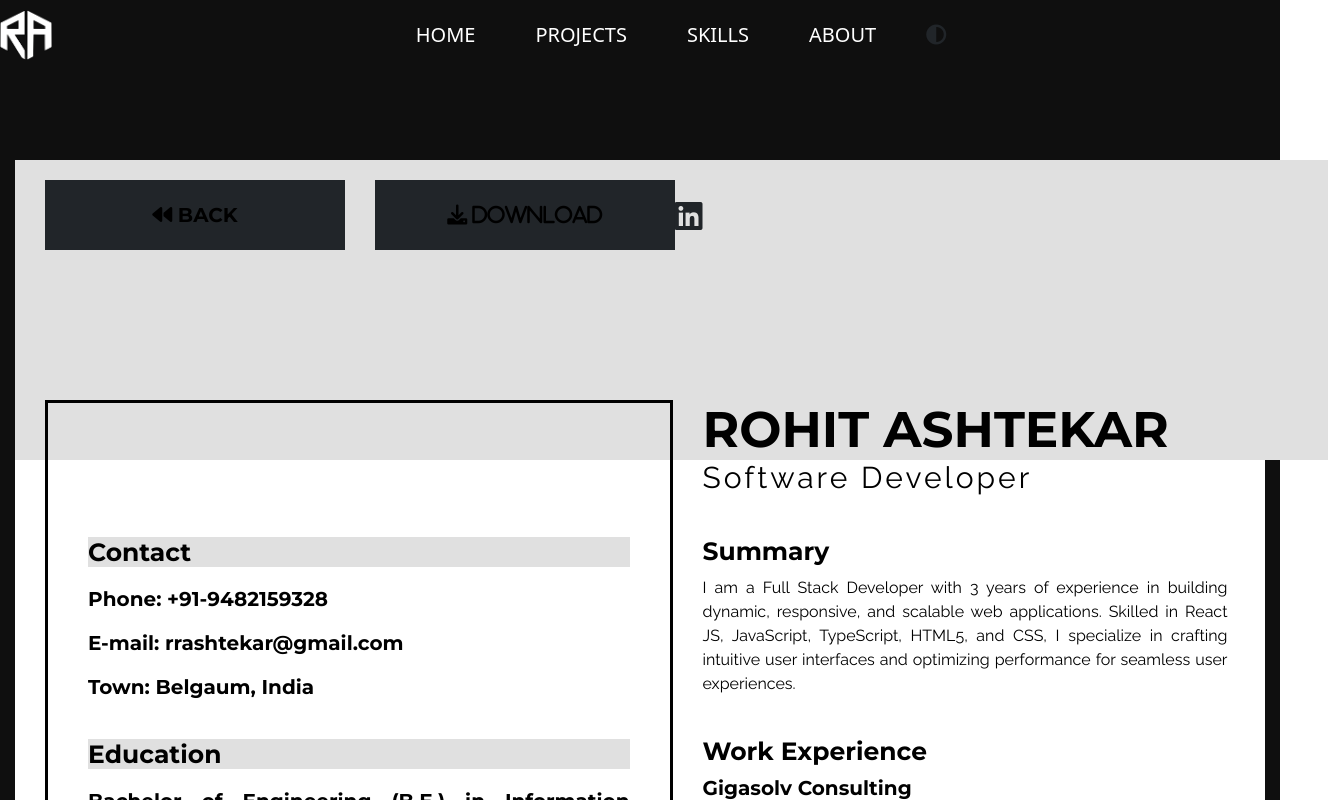
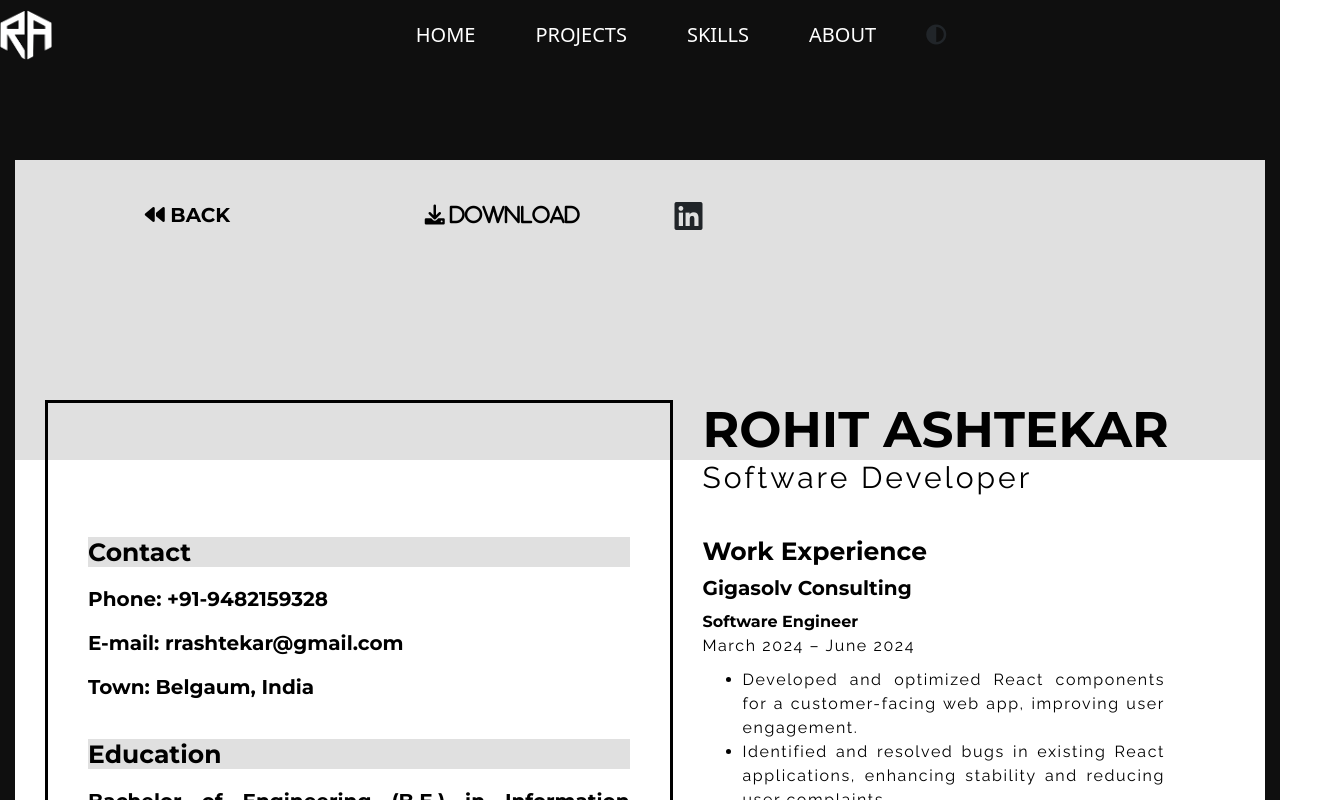
Before and after one commit to rohitashtekar/portfolio, a React (Vite) app in the folder Portfolio/: page /resume in a window 1280 px wide. Shown: the top 800 px of the page, 1328 px wide, since content can reach past the window. Built offline with nearby package versions, Linux system fonts and the light colour scheme.

Commit message:
UPDATE: removed unwanted class name

```diff
--- a/Portfolio/src/components/Resume.jsx
+++ b/Portfolio/src/components/Resume.jsx
@@ -13,11 +13,11 @@ const Resume = () => {
         <>
             <section className="res-section container-fluid">
                 <div className="resume">
-                    <div className="res-left col-6">
+                    <div className="res-left">
                         <div className="box">
-                            <button className="btn btn-dark box-btn me-0" onClick={ navigatePageBack }><i className="fa-solid fa-backward"></i> BACK </button>
-                            <a className="btn btn-dark box-btn" href={ RAres } target="_blank"><i className="fa-solid fa-download"> DOWNLOAD </i></a>
-                            <Link to="https://www.linkedin.com/in/rohit-ashtekar-140536125" target="_blank"><i className="fa-brands fa-linkedin fa-2xl text-dark"></i></Link>
+                            <button className="btn box-btn" onClick={ navigatePageBack }><i className="fa-solid fa-backward"></i> BACK </button>
+                            <a className="btn box-btn" href={ RAres } target="_blank"><i className="fa-solid fa-download"> DOWNLOAD </i></a>
+                            <Link className="box-btn" to="https://www.linkedin.com/in/rohit-ashtekar-140536125" target="_blank"><i className="fa-brands fa-linkedin fa-2xl text-dark"></i></Link>
                         </div>
                         <div className="left-inner">
                             <div className="left-p lp1">
@@ -86,24 +86,14 @@ const Resume = () => {
                             </div>
                         </div>
                     </div>
-                    <div className="res-right col-6">
+                    <div className="res-right">
                         <div className="res-header">
                             <h1>ROHIT ASHTEKAR</h1>
                         </div>
-                        <div>
+                        <div className="res-subheader">
                             <h4>Software Developer</h4>
                         </div>
                         <article className="right-inner">
-                            <div className="summary">
-                                <h5>Summary</h5>
-                                <p>
-                                    I am a Full Stack Developer with 3 years of experience in
-                                    building dynamic, responsive, and scalable web applications.
-                                    Skilled in React JS, JavaScript, TypeScript, HTML5, and CSS, I
-                                    specialize in crafting intuitive user interfaces and optimizing
-                                    performance for seamless user experiences.
-                                </p>
-                            </div>
                             <div className="work-exp">
                                 <h5>Work Experience</h5>
                                 <div className="we-comp mt-0">
```
